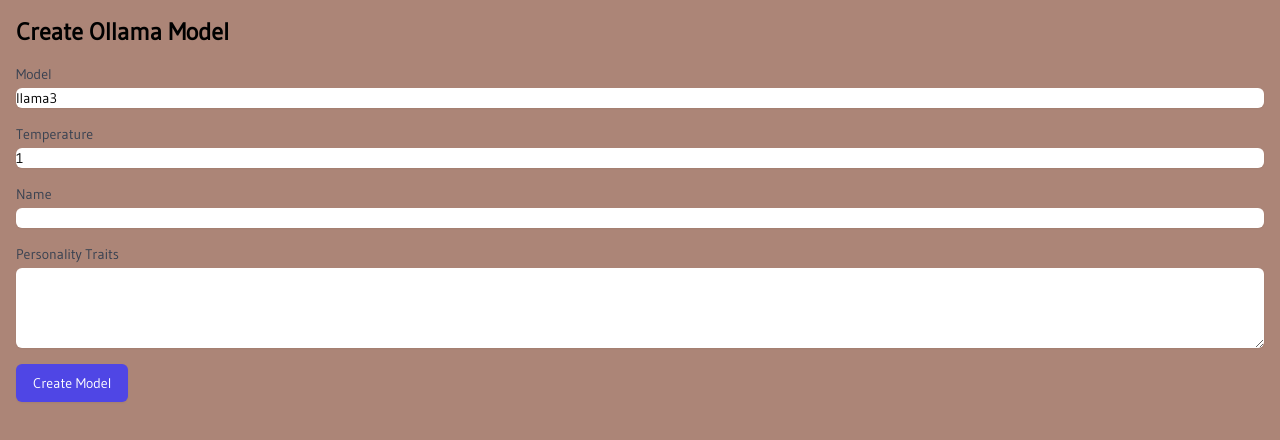
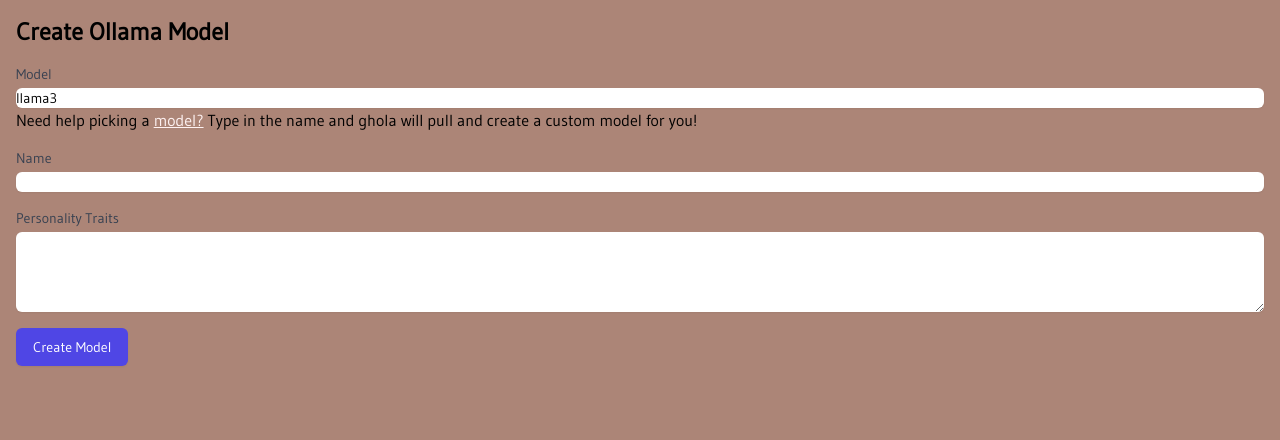
Before and after one commit to imRanDan/ghola, a Next.js app: page / in a window 1280 px wide. Shown: the top 440 px of the page. Built offline with nearby package versions, Linux system fonts and the light colour scheme.

Commit message:
made some small changes to UI and conversation with ghola

```diff
--- a/src/app/api/converse/route.ts
+++ b/src/app/api/converse/route.ts
@@ -19,7 +19,7 @@
     });
 
     childProcess.stderr.on('data', (data) => {
-      console.error(`stderr: ${data}`);
+      console.error(`loading ${data}`);
     });
 
     return new Promise((resolve) => {
--- a/src/components/Conversation.tsx
+++ b/src/components/Conversation.tsx
@@ -23,7 +23,7 @@
       const data = await response.json();
 
       if (response.ok) {
-        setMessages([...messages, newMessage, { sender: 'bot', text: data.output }]);
+        setMessages([...messages, newMessage, { sender: 'ghola', text: data.output }]);
         setUserInput('');
       } else {
         setError(data.error || 'An unexpected error occurred');
@@ -36,7 +36,7 @@
 
   return (
     <div className="container mx-auto p-4">
-      <h2 className="text-xl font-bold mb-4">Conversation with {model}</h2>
+      <h2 className="text-xl font-bold mb-4">Conversation with your ghola</h2>
       <form onSubmit={handleSubmit} className="space-y-4">
         <div>
           <label htmlFor="userInput" className="block text-sm font-medium text-gray-700">
--- a/src/components/CreateModel.tsx
+++ b/src/components/CreateModel.tsx
@@ -41,6 +41,7 @@
       <h1 className="text-2xl font-bold mb-4">Create Ollama Model</h1>
       <form onSubmit={handleSubmit} className="space-y-4">
         <div>
+
           <label htmlFor="model" className="block text-sm font-medium text-gray-700">
             Model
           </label>
@@ -53,9 +54,10 @@
             required
             className="mt-1 block w-full rounded-md border-gray-300 shadow-sm focus:border-indigo-500 focus:ring-indigo-500 sm:text-sm"
           />
+                    <p>Need help picking a <a target="_blank" class="underline text-red-50" href='https://ollama.com/library'> model?</a> Type in the name and ghola will pull and create a custom model for you!</p>
         </div>
         <div>
-          <label htmlFor="temperature" className="block text-sm font-medium text-gray-700">
+          {/* <label htmlFor="temperature" className="block text-sm font-medium text-gray-700">
             Temperature
           </label>
           <input
@@ -66,7 +68,7 @@
             onChange={(e) => setTemperature(Number(e.target.value))}
             required
             className="mt-1 block w-full rounded-md border-gray-300 shadow-sm focus:border-indigo-500 focus:ring-indigo-500 sm:text-sm"
-          />
+          /> */}
         </div>
         <div>
           <label htmlFor="name" className="block text-sm font-medium text-gray-700">
```
Also changed, not shown: src/components/ModelForm.tsx (line endings or trailing spaces), 1 other file (tests, documents, lock files or other folders).
